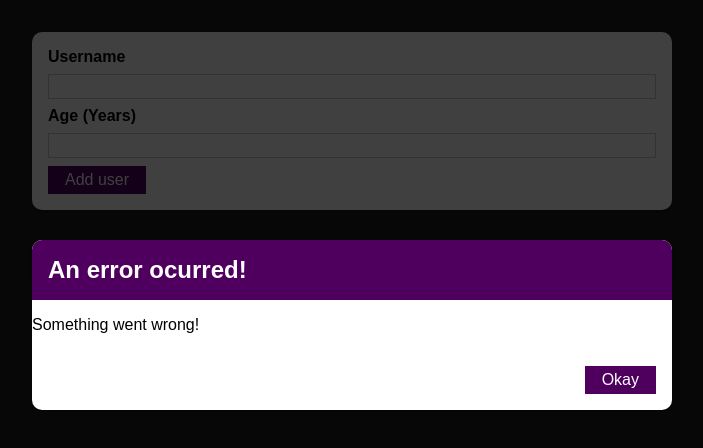
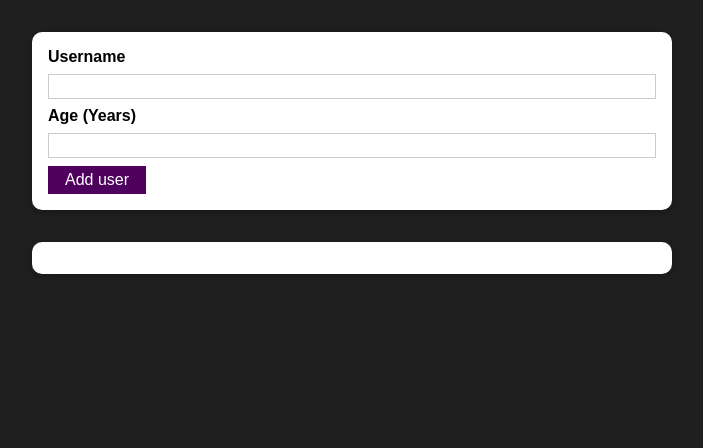
Before and after one commit to Francisco-BT/react-complete-guide, a React (Create React App) app: page / in a window 1280 px wide. Shown: the top 448 px of the page, without its empty margins (288-991 px from the left). Built offline with nearby package versions, Linux system fonts and the light colour scheme.

Commit message:
feat: add error modale confirm handler

```diff
--- a/src/components/UI/ErrorModal.js
+++ b/src/components/UI/ErrorModal.js
@@ -7,16 +7,16 @@ import classes from "./ErrorModal.module.css";
 const ErrorModal = (props) => {
   return (
     <div>
-      <div className={classes.backdrop} />
+      <div className={classes.backdrop} onClick={props.onConfirm} />
       <Card className={classes.modal}>
         <header className={classes.header}>
           <h2>{props.title}</h2>
         </header>
-        <div classes={classes.content}>
+        <div className={classes.content}>
           <p>{props.message}</p>
         </div>
         <footer className={classes.actions}>
-          <Button>Okay</Button>
+          <Button onClick={props.onConfirm}>Okay</Button>
         </footer>
       </Card>
     </div>
--- a/src/components/Users/AddUser.js
+++ b/src/components/Users/AddUser.js
@@ -8,14 +8,23 @@ import classes from "./AddUser.module.css";
 const AddUser = (props) => {
   const [enteredUsername, setEnteredUsername] = useState("");
   const [enteredAge, setEnteredAge] = useState("");
+  const [error, setError] = useState();
 
   const addUserHandler = (event) => {
     event.preventDefault();
     if (enteredUsername.trim().length === 0 || enteredAge.trim().length === 0) {
+      setError({
+        title: "Invalid input",
+        message: "Please enter a valid name and age (non-empty values).",
+      });
       return;
     }
 
     if (+enteredAge < 1) {
+      setError({
+        title: "Invalid age",
+        message: "Please enter a valid age (> 0).",
+      });
       return;
     }
 
@@ -32,9 +41,19 @@ const AddUser = (props) => {
     setEnteredAge(event.target.value);
   };
 
+  const errorHandler = () => {
+    setError(null);
+  };
+
   return (
     <div>
-      <ErrorModal title="An error ocurred!" message="Something went wrong!" />
+      {error && (
+        <ErrorModal
+          title={error.title}
+          message={error.message}
+          onConfirm={errorHandler}
+        />
+      )}
       <Card className={classes.input}>
         <form onSubmit={addUserHandler}>
           <label htmlFor="username">Username</label>
```
